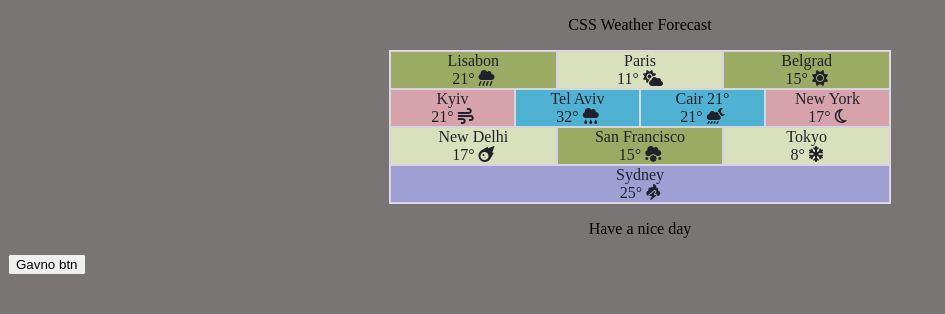
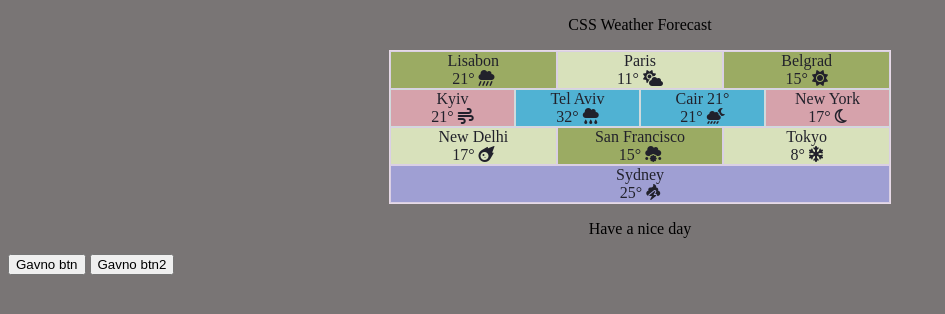
Before and after one commit to Glebcode/weather, a plain HTML site: page index.html in a window 1280 px wide. Shown: the whole page, without its empty margins (0-945 px from the left). Drawn offline with Linux system fonts and the light colour scheme.

Commit message:
update(html):add btn gavno2

```diff
--- a/index.html
+++ b/index.html
@@ -61,6 +61,7 @@
         <p>Have a nice day</p>
     </footer>
     <button>Gavno btn</button>
+    <button>Gavno btn2</button>
 </body>
 
 </html>
```
